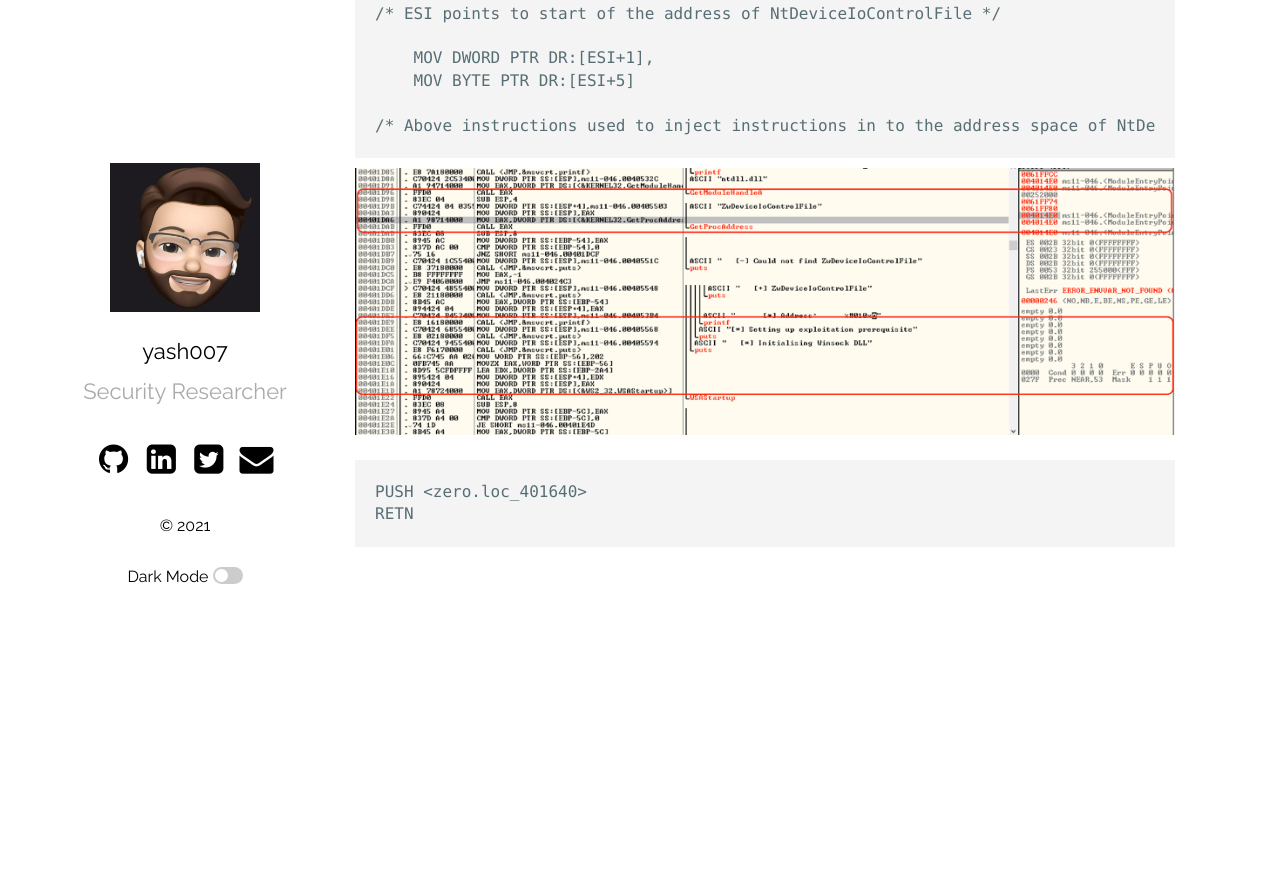
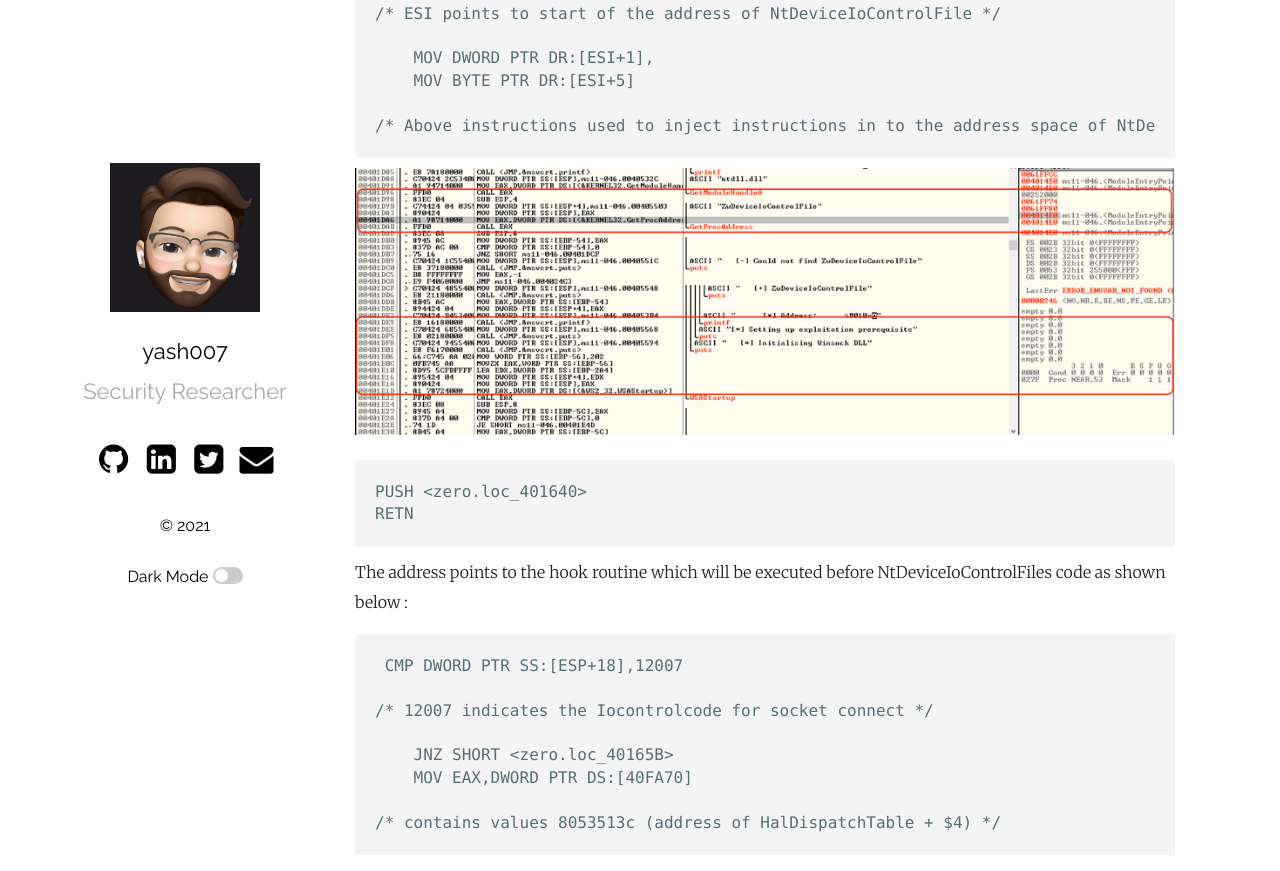
Before and after one commit to yashomer1994/yash007.github.io, a Jekyll site: the page built from _posts/2021-01-31-Ancillary Function Driver.md, in a window 1280 px wide and 900 px high, scrolled down 2232 px. Shown: the top 871 px of the window. Built offline with Jekyll 4.4.1, drawn with Linux system fonts in a browser that asks for light colours; before the commit the page ends 2824 px from its top, so only the background shows below that.

Commit message:
Update 2021-01-31-Ancillary Function Driver.md

```diff
--- a/_posts/2021-01-31-Ancillary Function Driver.md
+++ b/_posts/2021-01-31-Ancillary Function Driver.md
@@ -73,3 +73,15 @@ Code is used to Perform the Hook:
 
     PUSH <zero.loc_401640>
     RETN
+
+
+The address <zero.loc_401640> points to the hook routine which will be executed before NtDeviceIoControlFiles code as shown below :
+
+     CMP DWORD PTR SS:[ESP+18],12007
+
+    /* 12007 indicates the Iocontrolcode for socket connect */
+
+        JNZ SHORT <zero.loc_40165B>
+        MOV EAX,DWORD PTR DS:[40FA70]
+
+    /* contains values 8053513c (address of HalDispatchTable + $4) */
```
